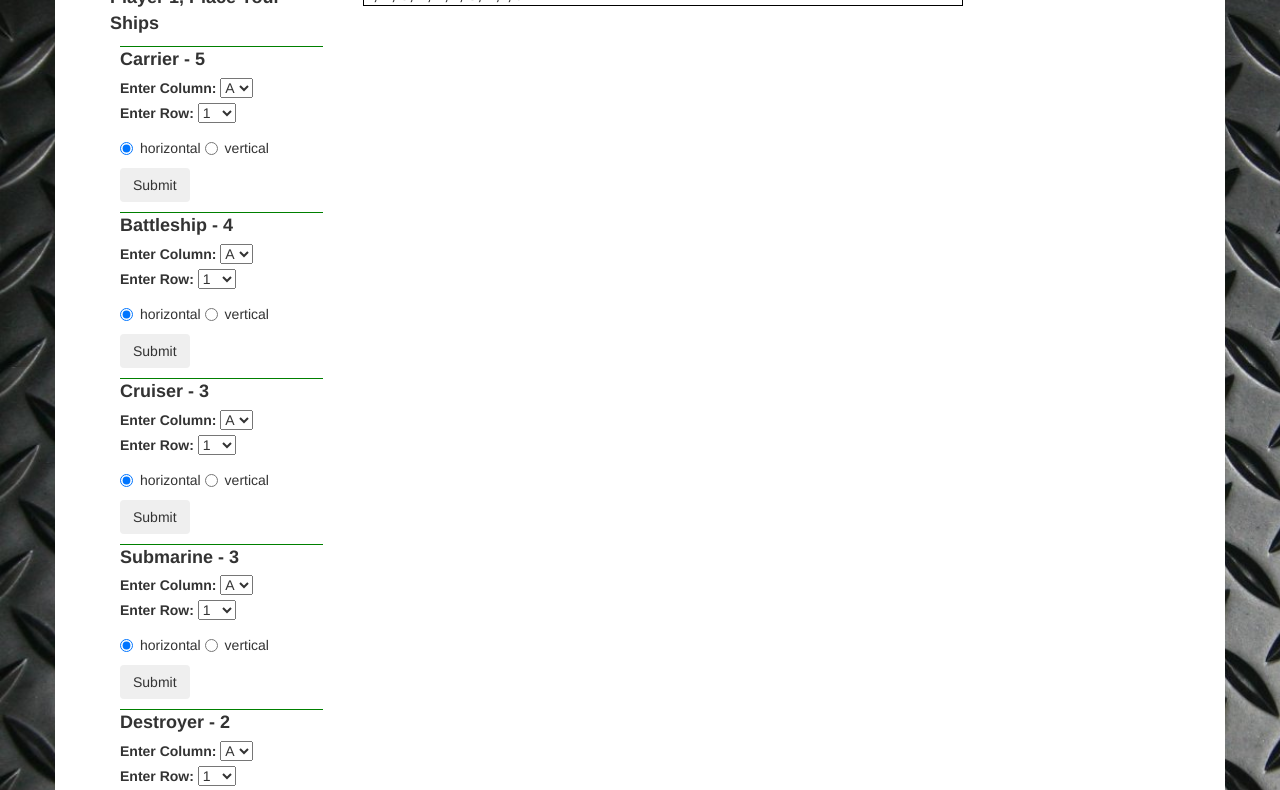
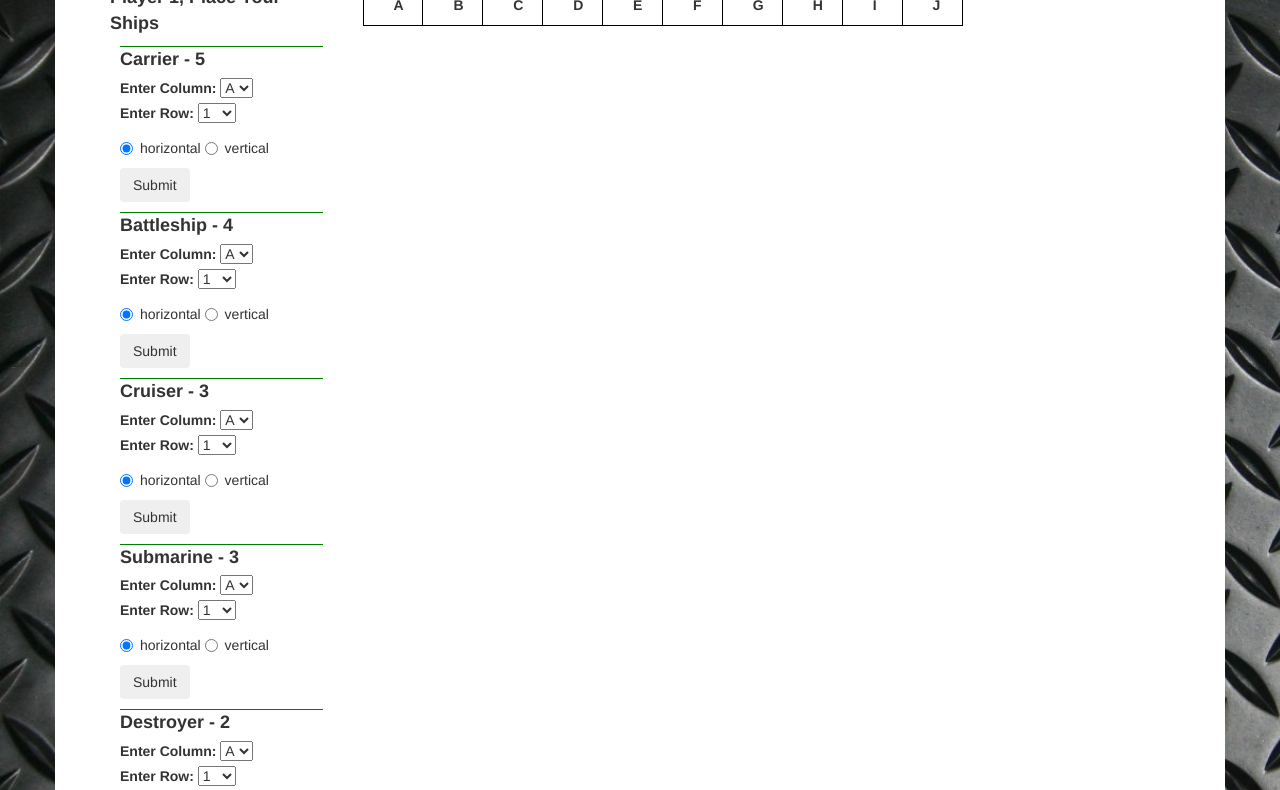
Before and after one commit to ethoreson/Battleship, a plain HTML site: page index.html in a window 1280 px wide. Shown: the part 179-969 px from the top of the page. Drawn offline with Linux system fonts and the light colour scheme.

Commit message:
add headers

```diff
--- a/css/styles.css
+++ b/css/styles.css
@@ -3,6 +3,14 @@ body {
   background-repeat: none;
   background-size: cover;
 }
+
+#one, #two, #three, #four, #five, #six, #seven, #eight, #nine, #ten {
+  padding-left: 30px;
+  border: 1px solid black;
+  padding-bottom: 10px;
+  padding-top: 10px;
+}
+
 
 .container {
   background-color: white;
--- a/index.html
+++ b/index.html
@@ -464,7 +464,16 @@
         <!-- GRID -->
         <div class="col-lg-9">
           <table>
-            <th>A, B, C, D, E, F, G, H, I, J</th>
+            <th id="one">A</th>
+            <th id="two">B</th>
+            <th id="three">C</th>
+            <th id="four">D</th>
+            <th id="five">E</th>
+            <th id="six">F</th>
+            <th id="seven">G</th>
+            <th id="eight">H</th>
+            <th id="nine">I</th>
+            <th id="ten">J</th>
           </table>
             <table id="table">
             </table>
```
